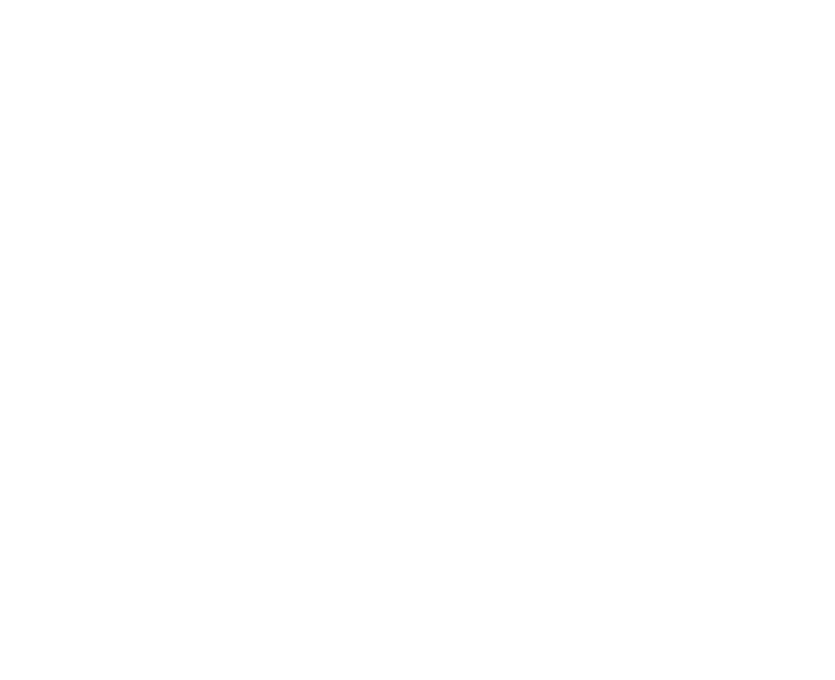
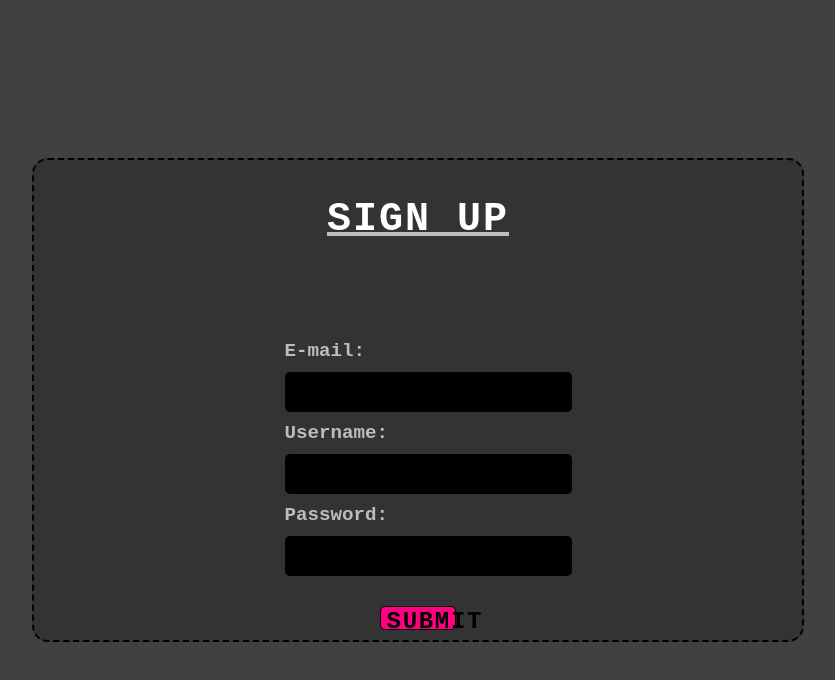
Before and after one commit to seeum-0/Form, a plain HTML site: page index.html in a window 1280 px wide. Shown: the whole page, without its empty margins (222-1057 px from the left). Drawn offline with Linux system fonts and the light colour scheme.

Commit message:
made the UI

```diff
--- a/index.css
+++ b/index.css
@@ -1,7 +1,96 @@
-div{
+body {
+    margin: 0;
+    padding: 0;
+    height: 100vh;
+    display: flex;
+    justify-content: center;
+    align-items: center;
+    background-color: #414141;
+    font-family: 'Courier New', sans-serif;
+}
+.container {
+    width: 60%;
+    height: 60%;
+    display: flex;
+    justify-content: center;
+    background-color: rgb(51, 51, 51);
+    border: #000000 2px dashed;
+    border-radius: 1em;
+
+}
+
+.form{
     width: 100%;
     height: 100%;
     display: flex;
+    flex-direction: column;
     justify-content: center;
     align-items: center;
+    font-weight: bold;
 }
+
+.form h1 {
+    color: #ffffff;
+    font-size: 2.5em;
+    margin-bottom: 2em;
+    text-align: left;
+    text-transform: uppercase;
+    letter-spacing: 2px;
+    text-decoration: underline #bdbdbd;
+}
+
+.form input {
+    width: 100%;
+    height: 40px;
+    margin: 10px 0;
+    padding: 0 10px;
+    border-radius: 5px;
+    border: none;
+    background-color: #000000;
+    color: #ffffff;
+    font-size: 1.2em;
+}
+
+.form input:focus {
+    outline: none;
+    border: 1px solid #dddddd;
+}
+
+.form label {
+    width: 80%;
+    text-align: center;
+    color: #bdbdbd;
+    font-size: 1.2em;
+}
+
+.form .submit {
+    width: 10%;
+    height: 5%;
+    margin-top: 1.3em;
+    display: flex;
+    justify-content: center;
+}
+.submit button{
+    width: 100%;
+    font-family: 'Courier New', sans-serif;
+    font-size: 1.5em;
+    font-weight: bold;
+    letter-spacing: .07em;
+    color: black;
+    background-color: #ff0080;
+    border-radius: .2em;
+    border: 1px solid #000000;
+}
+.submit button:hover,
+.submit button:focus {
+    background-color: #000000;
+    color: #ff0080;
+    cursor: pointer;
+    outline: none;
+}
+.form .submit button:active {
+    background-color: #ff0080;
+    color: #ffffff;
+    transform: scale(0.97);
+    box-shadow: 0 2px 8px rgba(0,0,0,0.2) inset;
+}
--- a/index.html
+++ b/index.html
@@ -4,12 +4,32 @@
 <head>
     <meta charset="UTF-8">
     <meta name="viewport" content="width=device-width, initial-scale=1.0">
-    <title>Calculator</title>
+    <title>Form</title>
     <link rel="stylesheet" href="index.css">
+    <link rel="preconnect" href="https://fonts.googleapis.com">
+    <link rel="preconnect" href="https://fonts.gstatic.com" crossorigin>
 </head>
 
 <body>
-    <div></div>
+    <div class="container">
+        <div class="form">
+            <h1>Sign up</h1><br>
+            <div class="input">
+                <label for="email">E-mail:</label><br>
+                <input type="text" id="email">
+            </div>
+            <div class="input">
+                <label for="user">Username:</label><br>
+                <input type="text" id="user">
+            </div>
+            <div class="input">
+                <label for="password">Password:</label><br>
+                <input type="text" id="password">
+            </div>
+            <div class="submit">
+                <button>SUBMIT</button>
+            </div>
+        </div>
 </body>
 
 </html>
```
